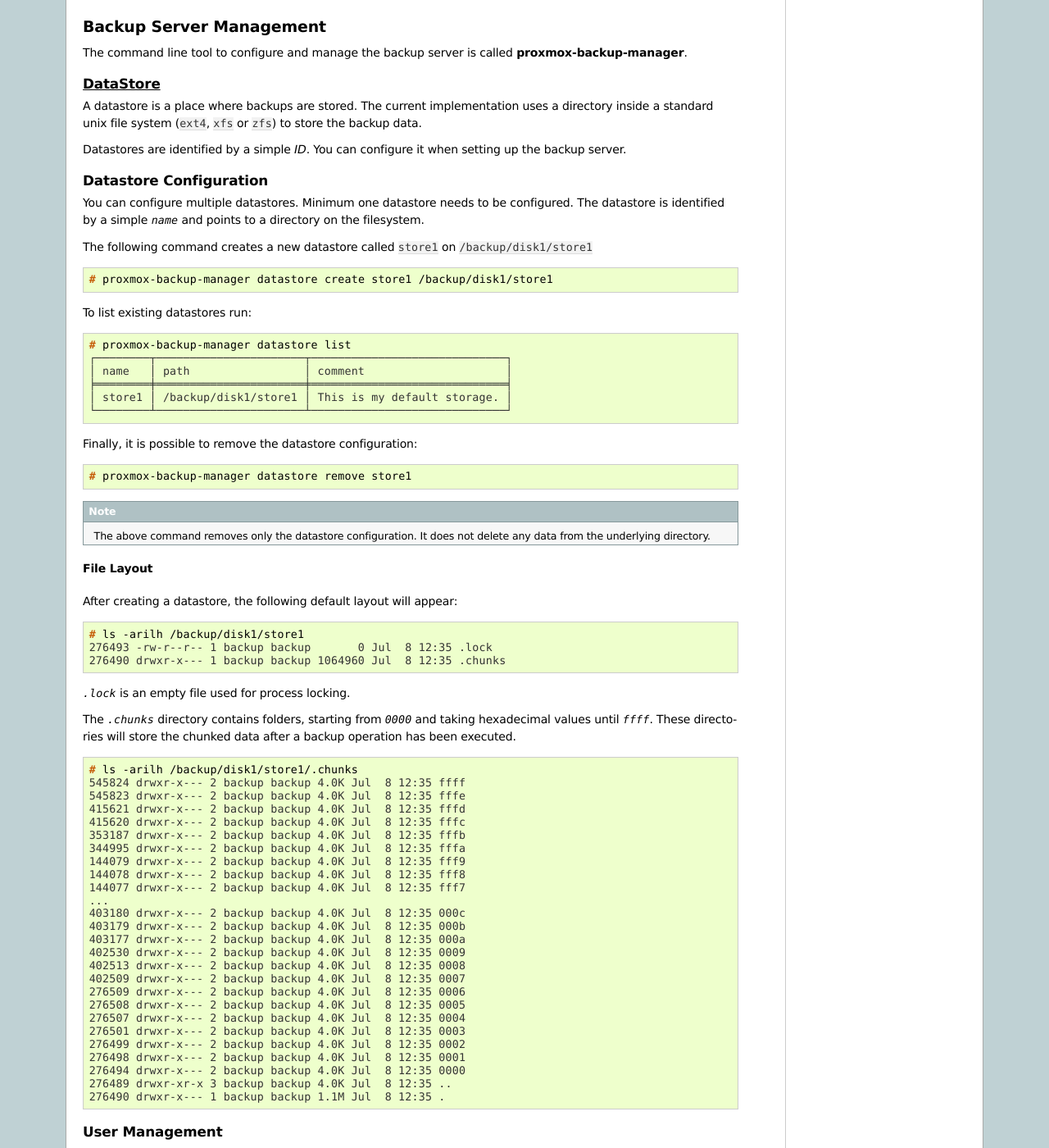
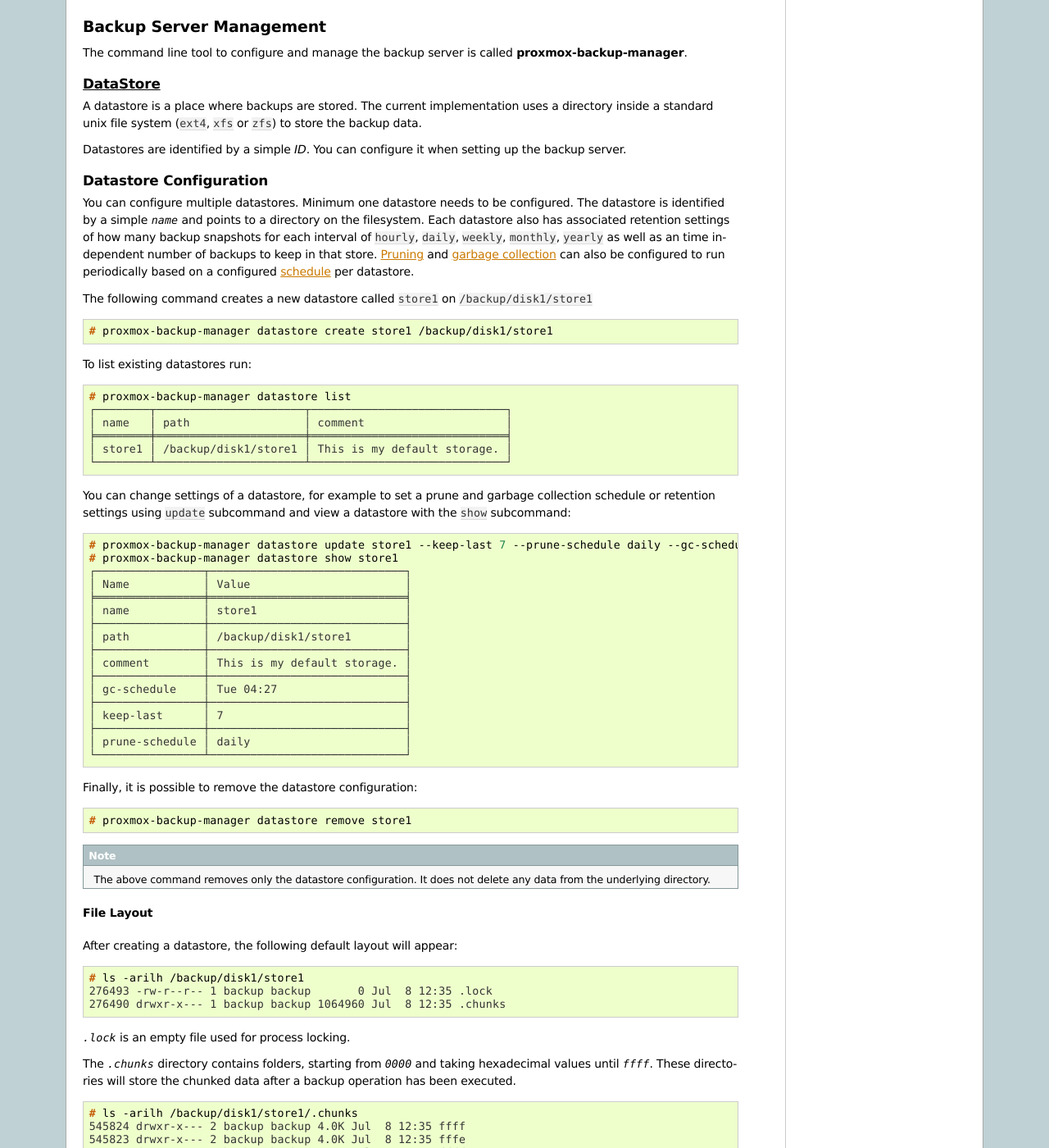
Before and after one commit to proxmox/proxmox-backup, a Sphinx documentation site: the page built from docs/administration-guide.rst, in a window 1280 px wide and 1400 px high, scrolled down 1558 px. Shown: the whole window at 82% size. Built offline with Sphinx 7.4.7, drawn with Linux system fonts in a browser that asks for light colours.

Commit message:
docs: expand datastore documentation
document retention settings and schedules per datastore with
some minimal examples.

Signed-off-by: Stoiko Ivanov <s.ivanov@proxmox.com>

```diff
--- a/docs/administration-guide.rst
+++ b/docs/administration-guide.rst
@@ -146,7 +146,12 @@
 
 You can configure multiple datastores. Minimum one datastore needs to be
 configured. The datastore is identified by a simple `name` and points to a
-directory on the filesystem.
+directory on the filesystem. Each datastore also has associated retention
+settings of how many backup snapshots for each interval of ``hourly``,
+``daily``, ``weekly``, ``monthly``, ``yearly`` as well as an time independent
+number of backups to keep in that store. :ref:`Pruning <pruning>` and
+:ref:`garbage collection <garbage-collection>` can also be configured to run
+periodically based on a configured :term:`schedule` per datastore.
 
 The following command creates a new datastore called ``store1`` on :file:`/backup/disk1/store1`
 
@@ -164,6 +169,30 @@
   ╞════════╪══════════════════════╪═════════════════════════════╡
   │ store1 │ /backup/disk1/store1 │ This is my default storage. │
   └────────┴──────────────────────┴─────────────────────────────┘
+
+You can change settings of a datastore, for example to set a prune and garbage
+collection schedule or retention settings using ``update`` subcommand and view
+a datastore with the ``show`` subcommand:
+
+.. code-block:: console
+
+  # proxmox-backup-manager datastore update store1 --keep-last 7 --prune-schedule daily --gc-schedule 'Tue 04:27'
+  # proxmox-backup-manager datastore show store1
+  ┌────────────────┬─────────────────────────────┐
+  │ Name           │ Value                       │
+  ╞════════════════╪═════════════════════════════╡
+  │ name           │ store1                      │
+  ├────────────────┼─────────────────────────────┤
+  │ path           │ /backup/disk1/store1        │
+  ├────────────────┼─────────────────────────────┤
+  │ comment        │ This is my default storage. │
+  ├────────────────┼─────────────────────────────┤
+  │ gc-schedule    │ Tue 04:27                   │
+  ├────────────────┼─────────────────────────────┤
+  │ keep-last      │ 7                           │
+  ├────────────────┼─────────────────────────────┤
+  │ prune-schedule │ daily                       │
+  └────────────────┴─────────────────────────────┘
 
 Finally, it is possible to remove the datastore configuration:
 
@@ -822,6 +851,8 @@
   # proxmox-backup-client logout
 
 
+.. _pruning:
+
 Pruning and Removing Backups
 ~~~~~~~~~~~~~~~~~~~~~~~~~~~~
 
```
